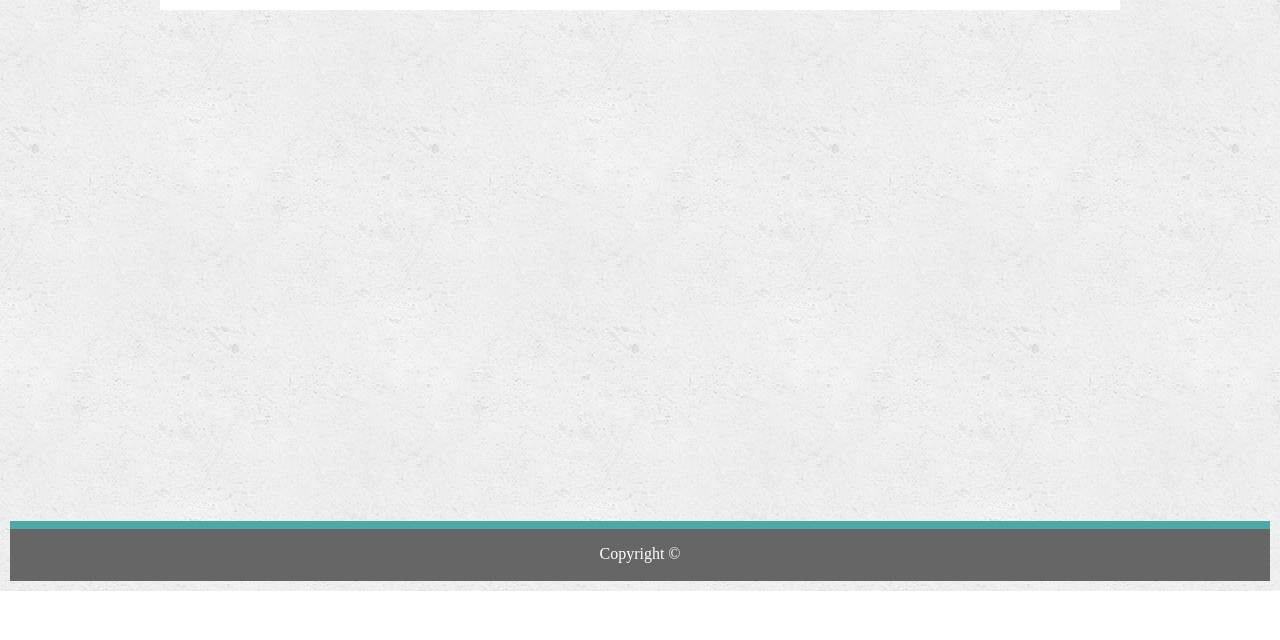
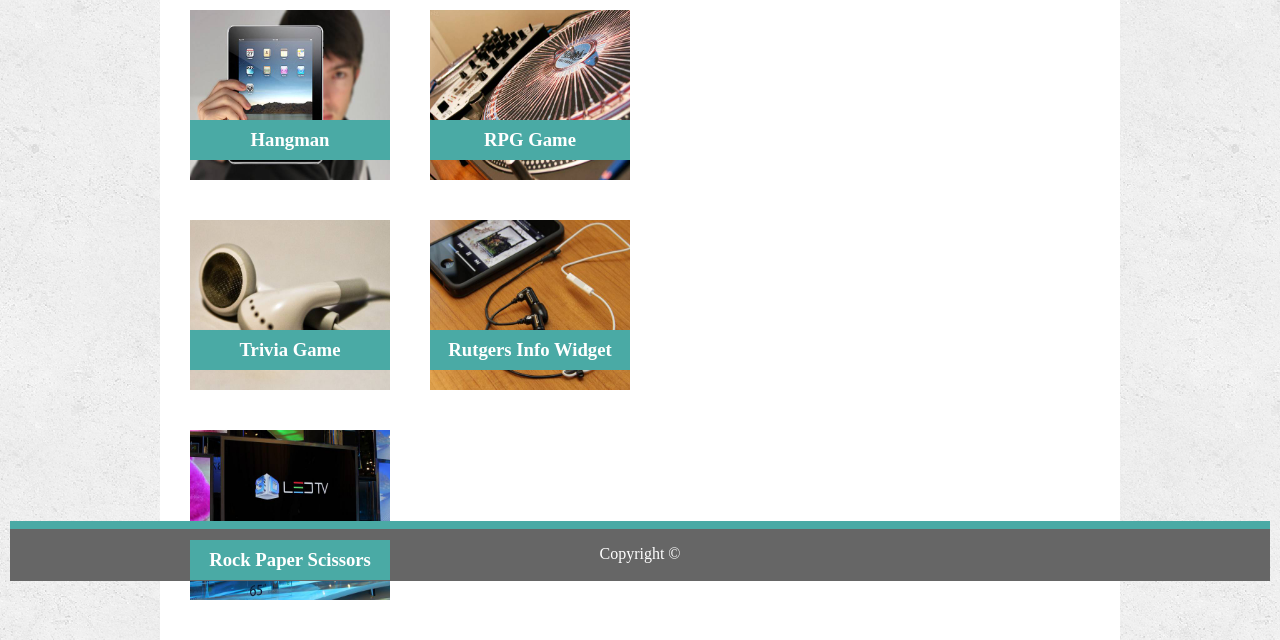
Before and after one commit to mohak92/Basic-Portfolio, a plain HTML site: page portfolio.html in a window 1280 px wide. Shown: the part 209-849 px from the top of the page. Before the commit the page ends 800 px from the top, so only its background shows below. Drawn offline with Linux system fonts and the light colour scheme.

Commit message:
portfolio page implemented and final touches

```diff
--- a/assets/css/style.css
+++ b/assets/css/style.css
@@ -73,7 +73,7 @@ h1 {
     margin-left: 30px;
 }
 
-img {
+#profilePhoto {
     width: 200px;
     height: auto;
     margin-right: 15px;
@@ -114,6 +114,38 @@ input[type=submit] {
     height: 40px;
 }
 
+.myProject {
+    width: 200px;
+    height: 200px;
+    margin: 20px;
+}
+
+img {
+    float: left;
+    width: 200px;
+    height: 170px;
+}
+
+aside {
+    text-align: center;
+    float: left;
+    position: relative;
+    z-index: 1;
+    bottom: 60px;
+    background-color: #4aaaa5;
+    color: #ffffff;
+    vertical-align: middle;
+    line-height: 40px;
+    width: 200px;
+    height: 40px;
+}
+
+.grid-container {
+    display: grid;
+    grid-template-columns: 240px 240px;
+    background-color: #ffffff;
+  }
+
 footer{
     position: fixed;
     border-top: solid #4aaaa5;
--- a/portfolio.html
+++ b/portfolio.html
@@ -27,9 +27,32 @@
             <h1>Portfolio</h1>
         </div>
         <br>
-        <section id="info">
+        <div  class="grid-container" id="info">
+            <div class="myProjects">
+                <img src="assets/images/technics-q-c-640-480-1.jpg" alt="Hangman">
+                <aside><h3>Hangman</h3></aside>
+            </div>
 
-        </section>
+            <div class="myProjects">
+                <img src="assets/images/technics-q-c-640-480-2.jpg" alt="RPGGame">
+                <aside><h3>RPG Game</h3></aside>
+            </div>
+
+            <div class="myProjects">
+                <img src="assets/images/technics-q-c-640-480-5.jpg" alt="TriviaGame">
+                <aside><h3>Trivia Game</h3></aside>
+            </div>
+
+            <div class="myProjects">
+                <img src="assets/images/technics-q-c-640-480-7.jpg" alt="RutgersInfoWidget">
+                <aside><h3>Rutgers Info Widget</h3></aside>
+            </div>
+
+            <div class="myProjects">
+                <img src="assets/images/technics-q-c-640-480-9.jpg" alt="RockPaperScissors">
+                <aside><h3>Rock Paper Scissors</h3></aside>
+            </div>
+        </div>
     </div>
 
     <footer>
```
Also changed, not shown: index.html (+1 -1 lines).
